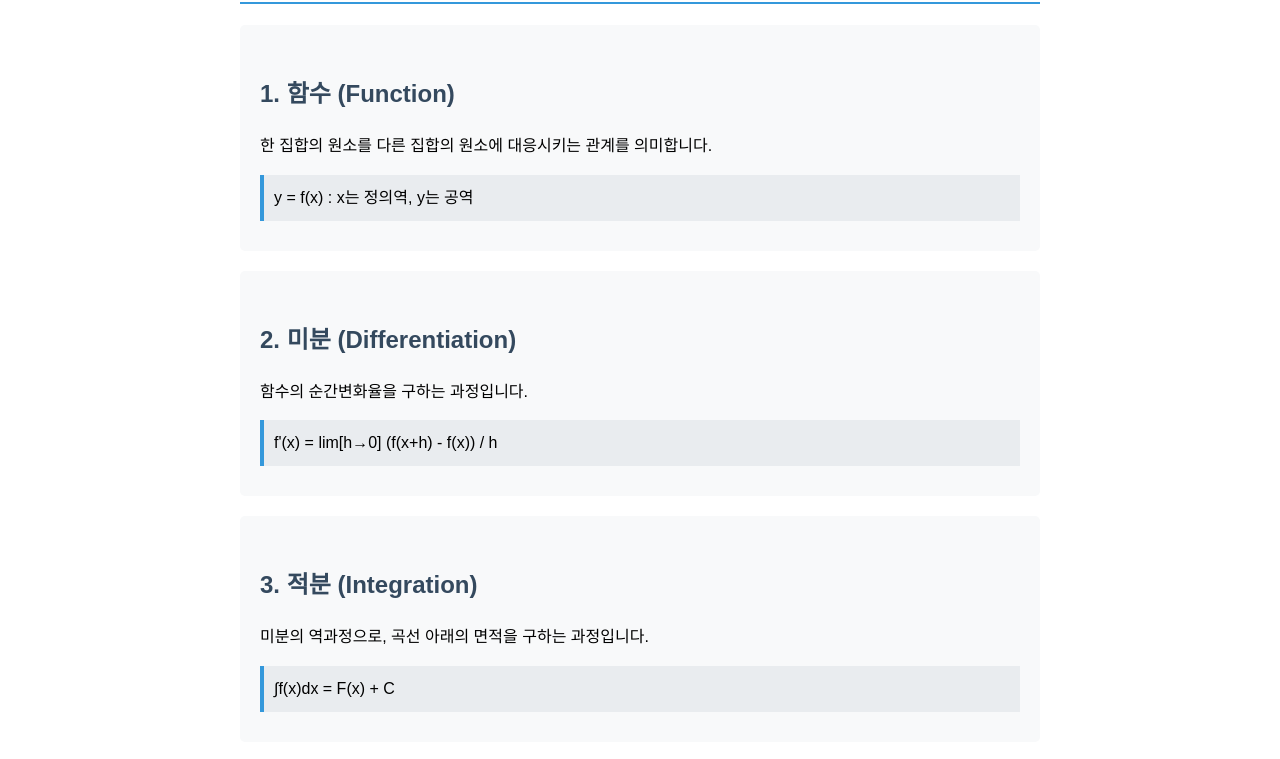
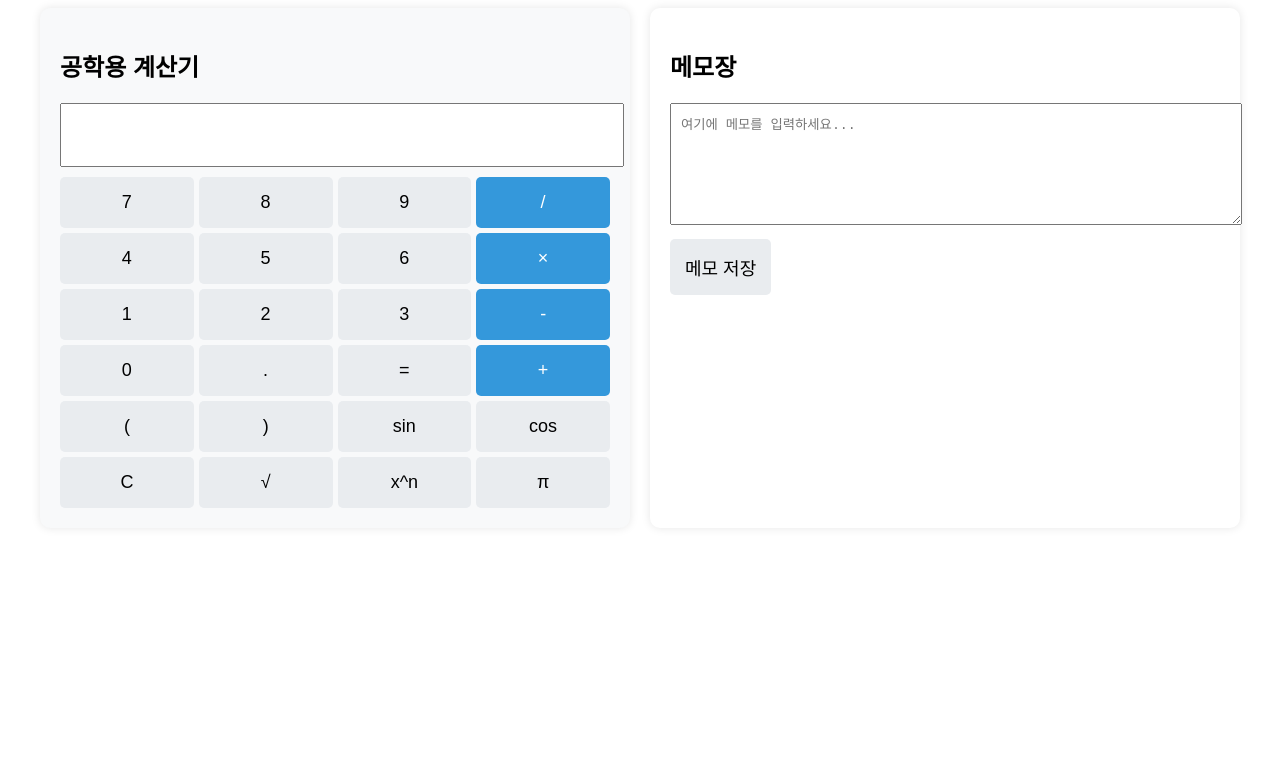
Before and after one commit to TKD9999/TheoryRepository, a plain HTML site: page index.html in a window 1280 px wide. Shown: the part 101-860 px from the top of the page. After the commit the page ends 800 px from the top, so only its background shows below. Drawn offline with Linux system fonts and the light colour scheme.

Commit message:
ㅅㅎㅎ

```diff
--- a/index.html
+++ b/index.html
@@ -3,81 +3,173 @@
 <head>
     <meta charset="UTF-8">
     <meta name="viewport" content="width=device-width, initial-scale=1.0">
-    <title>수학 개념 정리</title>
+    <title>공학용 계산기 & 메모장</title>
     <style>
         body {
             font-family: 'Nanum Gothic', sans-serif;
-            max-width: 800px;
+            max-width: 1200px;
             margin: 0 auto;
             padding: 20px;
-            line-height: 1.6;
         }
-        h1 {
-            color: #2c3e50;
-            border-bottom: 2px solid #3498db;
-            padding-bottom: 10px;
+        .container {
+            display: flex;
+            gap: 20px;
         }
-        h2 {
-            color: #34495e;
-            margin-top: 30px;
+        .calculator, .memo {
+            flex: 1;
+            padding: 20px;
+            border-radius: 10px;
+            box-shadow: 0 0 10px rgba(0,0,0,0.1);
         }
-        .math-section {
+        .calculator {
             background-color: #f8f9fa;
-            padding: 20px;
+        }
+        #display {
+            width: 100%;
+            height: 50px;
+            margin-bottom: 10px;
+            font-size: 24px;
+            text-align: right;
+            padding: 5px;
+        }
+        .buttons {
+            display: grid;
+            grid-template-columns: repeat(4, 1fr);
+            gap: 5px;
+        }
+        button {
+            padding: 15px;
+            font-size: 18px;
+            border: none;
             border-radius: 5px;
-            margin: 20px 0;
+            cursor: pointer;
+            background-color: #e9ecef;
         }
-        .formula {
-            background-color: #e9ecef;
+        button:hover {
+            background-color: #dee2e6;
+        }
+        .operator {
+            background-color: #3498db;
+            color: white;
+        }
+        #memo-input {
+            width: 100%;
+            height: 100px;
+            margin-bottom: 10px;
             padding: 10px;
-            border-left: 4px solid #3498db;
-            margin: 10px 0;
+        }
+        #memo-list {
+            max-height: 400px;
+            overflow-y: auto;
+        }
+        .memo-item {
+            padding: 10px;
+            margin: 5px 0;
+            background-color: #f8f9fa;
+            border-radius: 5px;
         }
     </style>
 </head>
 <body>
-    <h1>수학 개념 정리</h1>
+    <h1>공학용 계산기 & 메모장</h1>
+    <div class="container">
+        <div class="calculator">
+            <h2>공학용 계산기</h2>
+            <input type="text" id="display" readonly>
+            <div class="buttons">
+                <button onclick="addToDisplay('7')">7</button>
+                <button onclick="addToDisplay('8')">8</button>
+                <button onclick="addToDisplay('9')">9</button>
+                <button class="operator" onclick="addToDisplay('/')">/</button>
+                <button onclick="addToDisplay('4')">4</button>
+                <button onclick="addToDisplay('5')">5</button>
+                <button onclick="addToDisplay('6')">6</button>
+                <button class="operator" onclick="addToDisplay('*')">×</button>
+                <button onclick="addToDisplay('1')">1</button>
+                <button onclick="addToDisplay('2')">2</button>
+                <button onclick="addToDisplay('3')">3</button>
+                <button class="operator" onclick="addToDisplay('-')">-</button>
+                <button onclick="addToDisplay('0')">0</button>
+                <button onclick="addToDisplay('.')">.</button>
+                <button onclick="calculate()">=</button>
+                <button class="operator" onclick="addToDisplay('+')">+</button>
+                <button onclick="addToDisplay('(')">(</button>
+                <button onclick="addToDisplay(')')">)</button>
+                <button onclick="addToDisplay('Math.sin(')">sin</button>
+                <button onclick="addToDisplay('Math.cos(')">cos</button>
+                <button onclick="clearDisplay()">C</button>
+                <button onclick="addToDisplay('Math.sqrt(')">√</button>
+                <button onclick="addToDisplay('Math.pow(')">x^n</button>
+                <button onclick="addToDisplay('Math.PI')">π</button>
+            </div>
+        </div>
 
-    <div class="math-section">
-        <h2>1. 함수 (Function)</h2>
-        <p>한 집합의 원소를 다른 집합의 원소에 대응시키는 관계를 의미합니다.</p>
-        <div class="formula">
-            y = f(x) : x는 정의역, y는 공역
+        <div class="memo">
+            <h2>메모장</h2>
+            <textarea id="memo-input" placeholder="여기에 메모를 입력하세요..."></textarea>
+            <button onclick="saveMemo()">메모 저장</button>
+            <div id="memo-list"></div>
         </div>
     </div>
 
-    <div class="math-section">
-        <h2>2. 미분 (Differentiation)</h2>
-        <p>함수의 순간변화율을 구하는 과정입니다.</p>
-        <div class="formula">
-            f'(x) = lim[h→0] (f(x+h) - f(x)) / h
-        </div>
-    </div>
+    <script>
+        // 계산기 기능
+        function addToDisplay(value) {
+            document.getElementById('display').value += value;
+        }
 
-    <div class="math-section">
-        <h2>3. 적분 (Integration)</h2>
-        <p>미분의 역과정으로, 곡선 아래의 면적을 구하는 과정입니다.</p>
-        <div class="formula">
-            ∫f(x)dx = F(x) + C
-        </div>
-    </div>
+        function clearDisplay() {
+            document.getElementById('display').value = '';
+        }
 
-    <div class="math-section">
-        <h2>4. 삼각함수 (Trigonometric Functions)</h2>
-        <p>직각삼각형의 각과 변의 비율을 나타내는 함수입니다.</p>
-        <div class="formula">
-            sin θ = 대변/빗변<br>
-            cos θ = 인접변/빗변<br>
-            tan θ = 대변/인접변
-        </div>
-    </div>
+        function calculate() {
+            try {
+                const result = eval(document.getElementById('display').value);
+                document.getElementById('display').value = result;
+            } catch (error) {
+                document.getElementById('display').value = 'Error';
+            }
+        }
 
-    <div class="math-section">
-        <h2>5. 로그 (Logarithm)</h2>
-        <p>지수함수의 역함수입니다.</p>
-        <div class="formula">
-            log<sub>a</sub>x = y ⇔ a<sup>y</sup> = x
-        </div>
-    </div>
+        // 메모 기능
+        function saveMemo() {
+            const memoInput = document.getElementById('memo-input');
+            const memoText = memoInput.value;
+            if (memoText.trim() === '') return;
+
+            const memos = JSON.parse(localStorage.getItem('memos') || '[]');
+            memos.push({
+                text: memoText,
+                date: new Date().toLocaleString()
+            });
+            localStorage.setItem('memos', JSON.stringify(memos));
+
+            memoInput.value = '';
+            displayMemos();
+        }
+
+        function displayMemos() {
+            const memoList = document.getElementById('memo-list');
+            const memos = JSON.parse(localStorage.getItem('memos') || '[]');
+
+            memoList.innerHTML = memos.map((memo, index) => `
+                <div class="memo-item">
+                    <p>${memo.text}</p>
+                    <small>${memo.date}</small>
+                    <button onclick="deleteMemo(${index})">삭제</button>
+                </div>
+            `).join('');
+        }
+
+        function deleteMemo(index) {
+            const memos = JSON.parse(localStorage.getItem('memos') || '[]');
+            memos.splice(index, 1);
+            localStorage.setItem('memos', JSON.stringify(memos));
+            displayMemos();
+        }
+
+        // 페이지 로드 시 저장된 메모 표시
+        window.onload = displayMemos;
+    </script>
 </body>
 </html>
```
